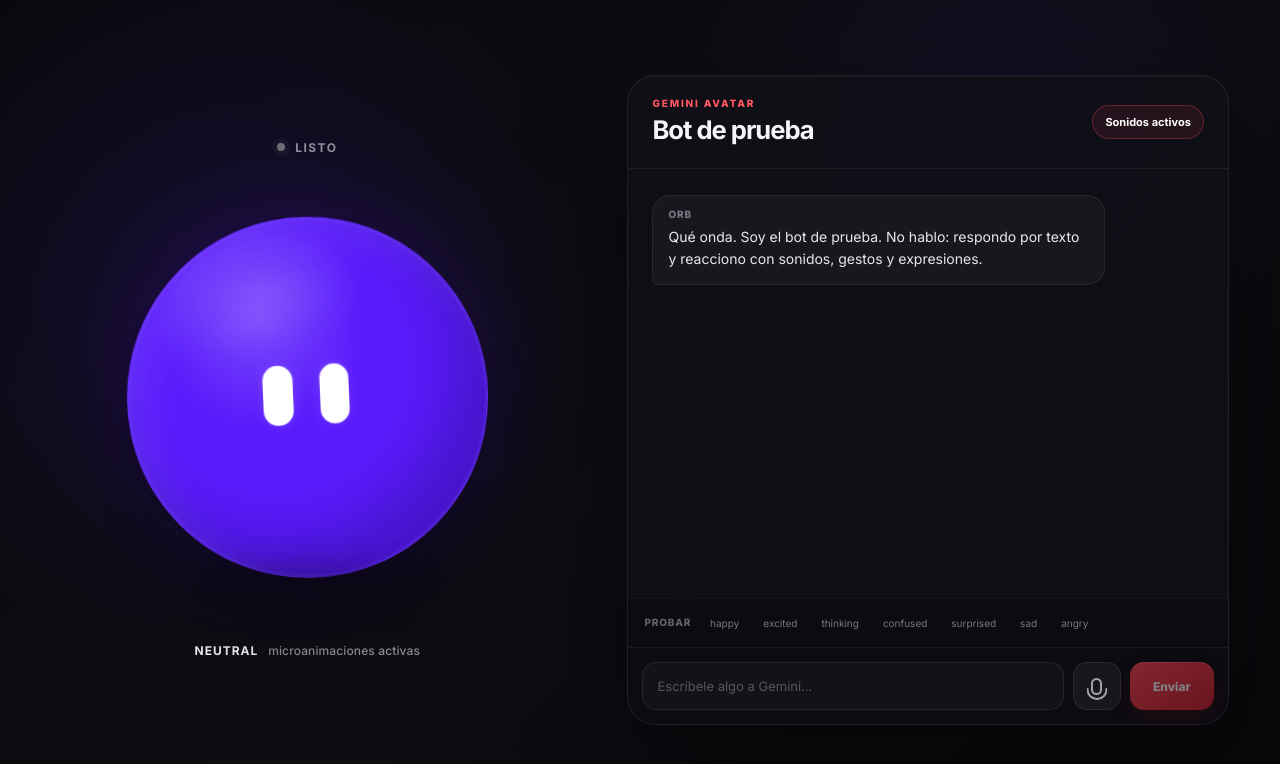
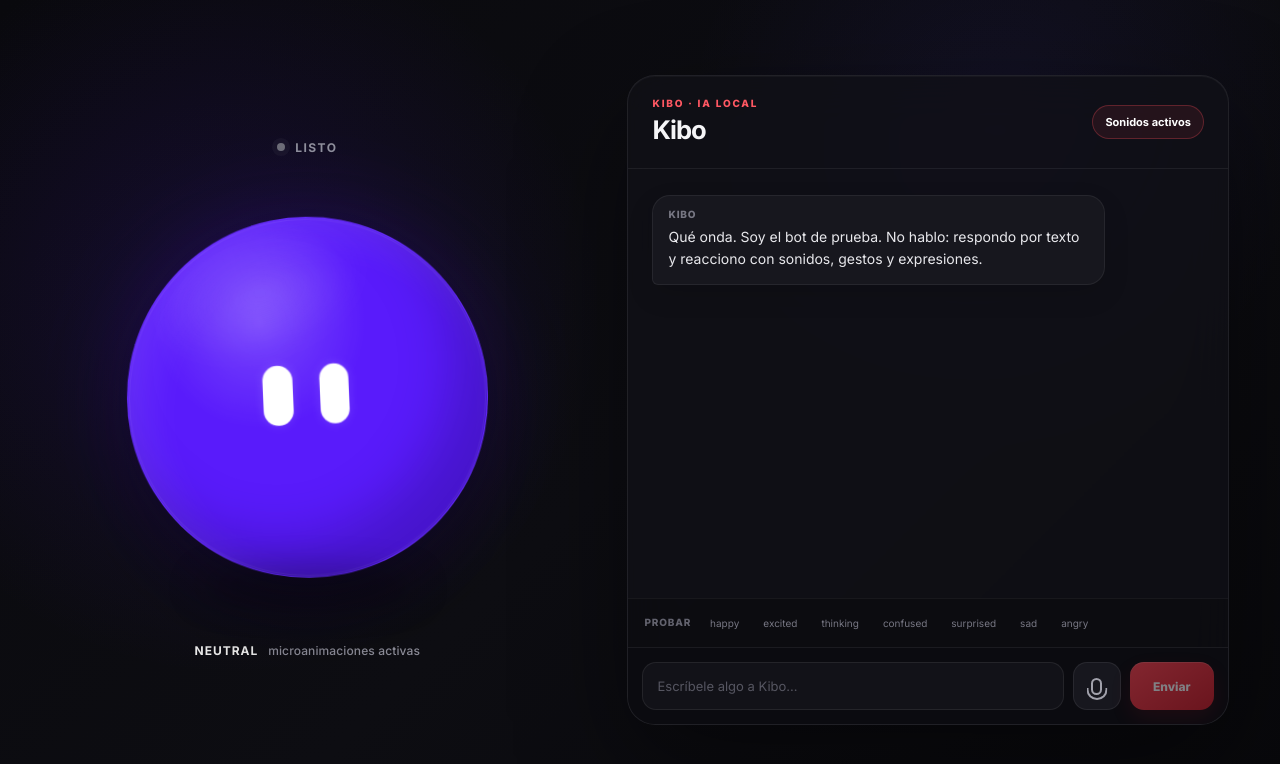
Before and after one commit to Ashrahx/Kibo, a React (Vite) app: page / in a window 1280 px wide. Shown: the top 764 px of the page. Built offline with nearby package versions, Linux system fonts and the light colour scheme.

Commit message:
Rename chat UI for local Kibo

```diff
--- a/src/components/ChatPanel.tsx
+++ b/src/components/ChatPanel.tsx
@@ -52,8 +52,8 @@ export function ChatPanel({
     <section className="chat-card">
       <div className="chat-header">
         <div>
-          <p className="eyebrow">GEMINI AVATAR</p>
-          <h1>Bot de prueba</h1>
+          <p className="eyebrow">KIBO · IA LOCAL</p>
+          <h1>Kibo</h1>
         </div>
         <div className="header-actions">
           <button className={`mini-button ${soundEnabled ? 'active' : ''}`} onClick={onToggleSound} type="button">
@@ -66,14 +66,14 @@ export function ChatPanel({
         {messages.map((message) => (
           <div className={`message-row ${message.role}`} key={message.id}>
             <div className="message-bubble">
-              <span className="message-label">{message.role === 'user' ? 'Tú' : 'Orb'}</span>
+              <span className="message-label">{message.role === 'user' ? 'Tú' : 'Kibo'}</span>
               <p>{message.text}</p>
             </div>
           </div>
         ))}
         {busy && (
           <div className="message-row assistant">
-            <div className="message-bubble typing-bubble" aria-label="Gemini está pensando">
+            <div className="message-bubble typing-bubble" aria-label="Kibo está pensando">
               <span />
               <span />
               <span />
@@ -96,7 +96,7 @@ export function ChatPanel({
           value={input}
           onChange={(event) => setInput(event.target.value)}
           onKeyDown={handleKeyDown}
-          placeholder="Escríbele algo a Gemini..."
+          placeholder="Escríbele algo a Kibo..."
           rows={1}
           disabled={busy}
         />
```
